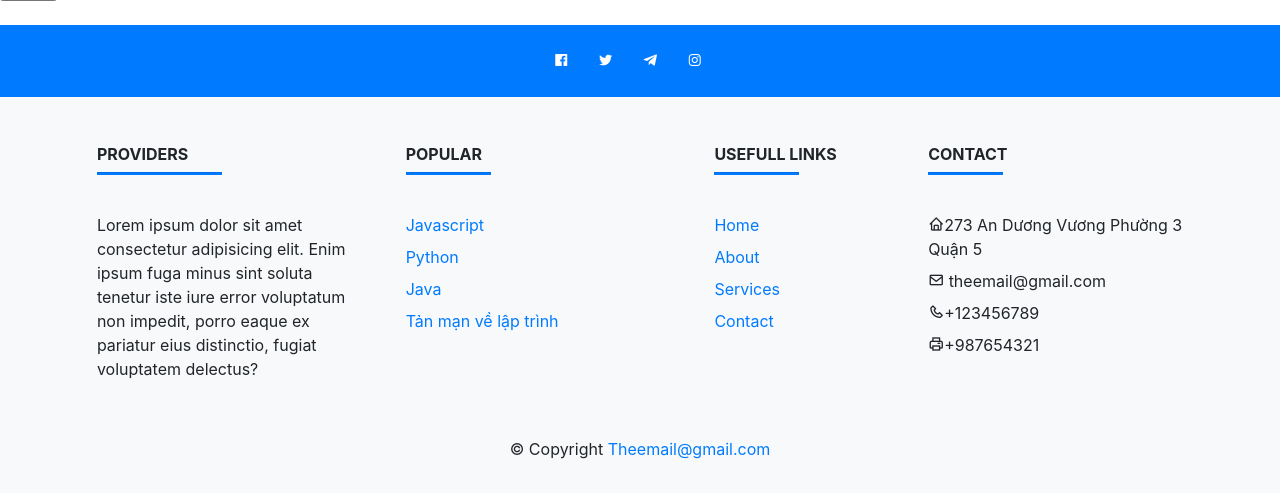
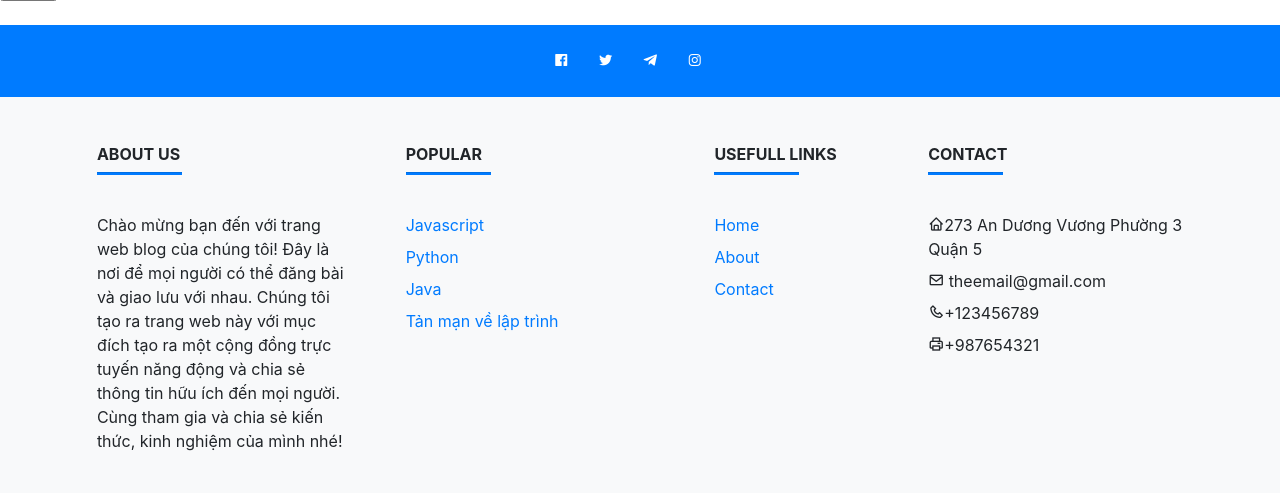
Before and after one commit to notobo15/website_blogs_python, a Django app: page /update-article/1/ in a window 1280 px wide. Shown: the part 947-1440 px from the top of the page. Run offline with Django 4.2, Linux system fonts and the light colour scheme; data comes from the database, SQL or seed files in the repository; some libraries are stand-ins or nearby versions.

Commit message:
update footer

```diff
--- a/templates/footer.html
+++ b/templates/footer.html
@@ -14,9 +14,9 @@
   <div class="container text-center text-md-left mt-5">
     <div class="row">
       <div class="col-md-3 mx-auto mb-4">
-        <h6 class="text-uppercase font-weight-bold">Providers</h6>
-        <hr class="bg-primary mb-4 mt-0 d-inline-block mx-auto" style="width: 125px; height: 2px;">
-        <p class="mt-2">Lorem ipsum dolor sit amet consectetur adipisicing elit. Enim ipsum fuga minus sint soluta tenetur iste iure error voluptatum non impedit, porro eaque ex pariatur eius distinctio, fugiat voluptatem delectus?</p>
+        <h6 class="text-uppercase font-weight-bold">ABOUT US</h6>
+        <hr class="bg-primary mb-4 mt-0 d-inline-block mx-auto" style="width: 85px; height: 2px;">
+        <p class="mt-2">Chào mừng bạn đến với trang web blog của chúng tôi! Đây là nơi để mọi người có thể đăng bài và giao lưu với nhau. Chúng tôi tạo ra trang web này với mục đích tạo ra một cộng đồng trực tuyến năng động và chia sẻ thông tin hữu ích đến mọi người. Cùng tham gia và chia sẻ kiến thức, kinh nghiệm của mình nhé!</p>
       </div>
       <div class="col-md-3 mx-auto mb-4">
         <h6 class="text-uppercase font-weight-bold">Popular</h6>
@@ -34,7 +34,6 @@
         <ul class="list-unstyled">
           <li class="my-2"><a href="{% url 'homepage' %}">Home</a></li>
           <li class="my-2"><a href="#">About</a></li>
-          <li class="my-2"><a href="#">Services</a></li>
           <li class="my-2"><a href="{% url 'contact' %}">Contact</a></li>
         </ul>
       </div>
@@ -52,7 +51,4 @@
       </div>
     </div>
   </div>
-  <div class="footer-copyright text-center py-3">
-    <p>&copy; Copyright <a href="#"> Theemail@gmail.com </a></p>
-  </div>
 </footer>
```
